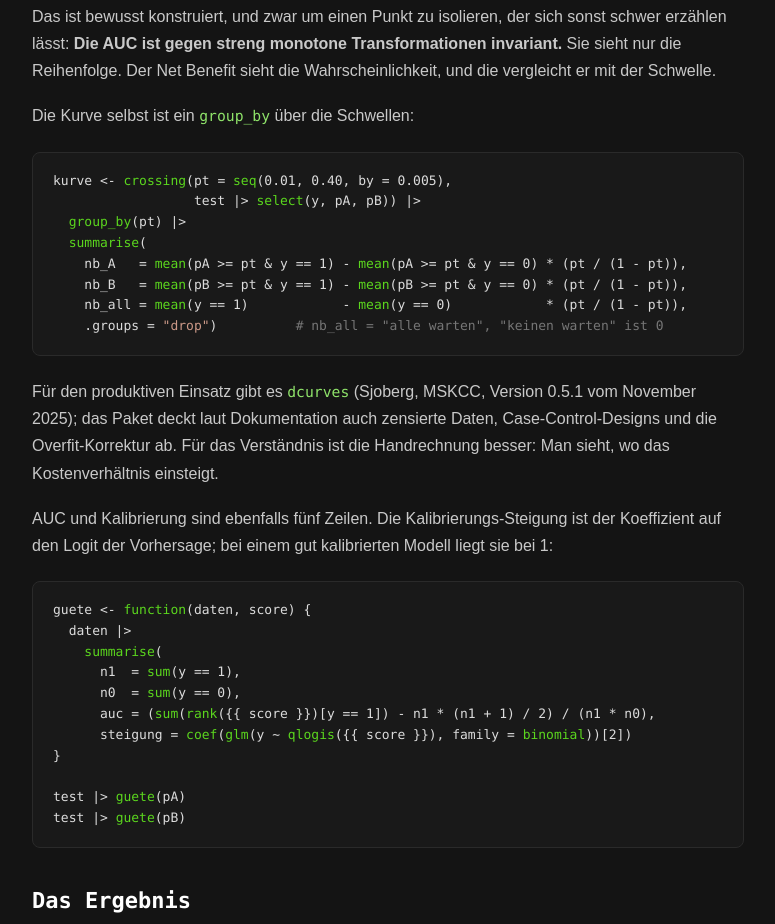
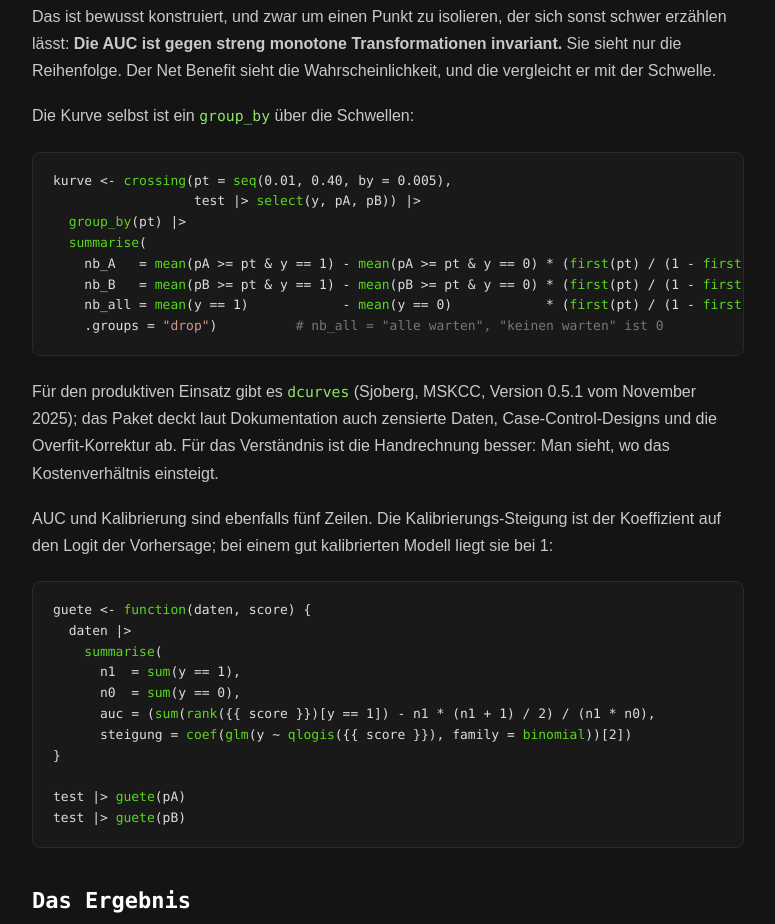
Before and after one commit to sn1k23/sove-it-website, a plain HTML site: page insights/decision-curve-analysis.html in a window 1280 px wide. Shown: the part 2921-3845 px from the top of the page, without its empty margins (252-1027 px from the left). Drawn offline with Linux system fonts and the light colour scheme.

Commit message:
DCA-Beitrag: Code-Zeile korrigiert (first(pt) statt pt in summarise)

```diff
--- a/insights/decision-curve-analysis.html
+++ b/insights/decision-curve-analysis.html
@@ -168,9 +168,9 @@ fit_A &lt;- <span class="fn">glm</span>(y ~ x1 + x2 + x3, data = train, family =
                   test |&gt; <span class="fn">select</span>(y, pA, pB)) |&gt;
   <span class="fn">group_by</span>(pt) |&gt;
   <span class="fn">summarise</span>(
-    nb_A   = <span class="fn">mean</span>(pA &gt;= pt &amp; y == 1) - <span class="fn">mean</span>(pA &gt;= pt &amp; y == 0) * (pt / (1 - pt)),
-    nb_B   = <span class="fn">mean</span>(pB &gt;= pt &amp; y == 1) - <span class="fn">mean</span>(pB &gt;= pt &amp; y == 0) * (pt / (1 - pt)),
-    nb_all = <span class="fn">mean</span>(y == 1)            - <span class="fn">mean</span>(y == 0)            * (pt / (1 - pt)),
+    nb_A   = <span class="fn">mean</span>(pA &gt;= pt &amp; y == 1) - <span class="fn">mean</span>(pA &gt;= pt &amp; y == 0) * (<span class="fn">first</span>(pt) / (1 - <span class="fn">first</span>(pt))),
+    nb_B   = <span class="fn">mean</span>(pB &gt;= pt &amp; y == 1) - <span class="fn">mean</span>(pB &gt;= pt &amp; y == 0) * (<span class="fn">first</span>(pt) / (1 - <span class="fn">first</span>(pt))),
+    nb_all = <span class="fn">mean</span>(y == 1)            - <span class="fn">mean</span>(y == 0)            * (<span class="fn">first</span>(pt) / (1 - <span class="fn">first</span>(pt))),
     .groups = <span style="color:#c98">"drop"</span>)          <span class="cmt"># nb_all = "alle warten", "keinen warten" ist 0</span></pre>
 
   <p>Für den produktiven Einsatz gibt es <code>dcurves</code> (Sjoberg, MSKCC, Version 0.5.1 vom November 2025); das Paket deckt laut Dokumentation auch zensierte Daten, Case-Control-Designs und die Overfit-Korrektur ab. Für das Verständnis ist die Handrechnung besser: Man sieht, wo das Kostenverhältnis einsteigt.</p>
```
